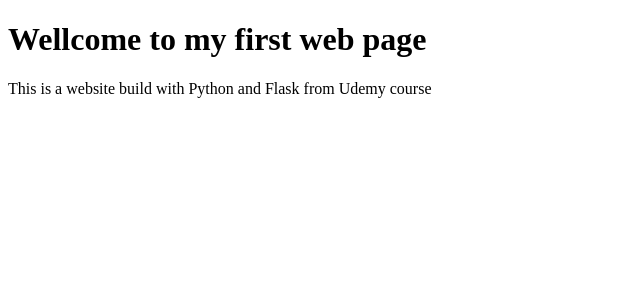
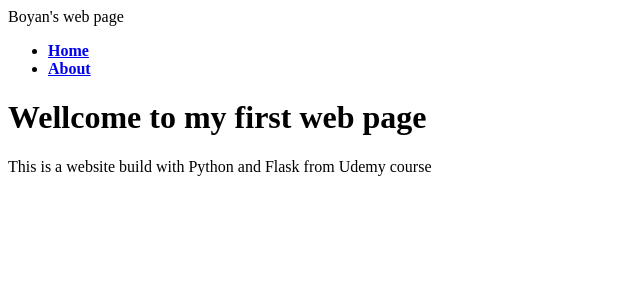
Before and after one commit to smoovetd/Python_projects, a Python web app: template Third_app_first_website/templates/home.html in a window 1280 px wide. Shown: the top 300 px of the page, without its empty margins (0-640 px from the left). Run offline with Jinja, Linux system fonts and the light colour scheme; the template is opened without the code that fills it, so the values that code supplies are empty.

Commit message:
added base.html file - with general layout and blocks for extentions. Files home.html and base.html are updated as blocks to be used in base. updated test_script.py to use render_template() function

```diff
--- /dev/null
+++ b/Third_app_first_website/templates/base.html
@@ -0,0 +1,23 @@
+<!DOCTYPE html>
+<html>
+<title>My first web page</title>
+<body>
+  <header>
+    <div class="container">
+      <div class="logo">Boyan's web page</div>
+        <strong>
+          <nav>
+            <ul class="menu">
+              <li><a href="{{ url_for('home') }}">Home</a></li>
+              <li><a href="{{ url_for('about') }}">About</a></li>
+            </ul>
+          </nav>
+        </strong>
+    </div>
+    <div class='container'>
+      {%block content%}
+      {%endblock%}
+    </div>
+  </header>
+</body>
+</html>
--- a/Third_app_first_website/templates/home.html
+++ b/Third_app_first_website/templates/home.html
@@ -1,8 +1,7 @@
-<!DOCTYPE html>
-<html>
-<title>My first web page</title>
-<body>
+{%extends 'base.html'%}
+{%block content%}
+<div class="home">
   <h1>Wellcome to my first web page</h1>
   <p>This is a website build with Python and Flask from Udemy course</p>
-</body>
-</html>
+</div>
+{%endblock%}
--- a/Third_app_first_website/test_script.py
+++ b/Third_app_first_website/test_script.py
@@ -10,7 +10,7 @@ def home() -> str:
 
 @app.route('/about/')
 def about() -> str:
-    return 'Website content is here!'
+    return render_template('about.html')
 
 if __name__ == '__main__':
     app.run(debug=True)
```
Also changed, not shown: Third_app_first_website/templates/about.html (+5 -6 lines), Third_app_first_website/templates/nav.html (deleted, +0 -9 lines).
